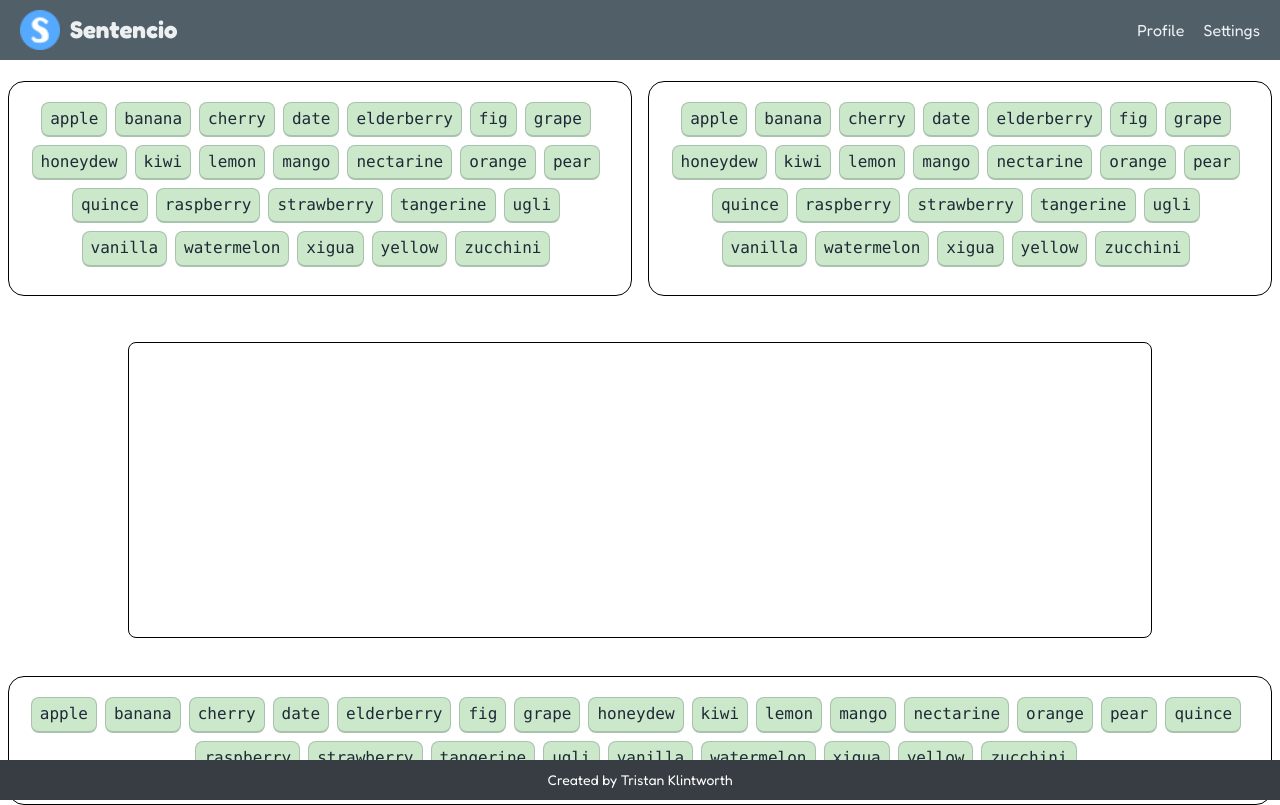
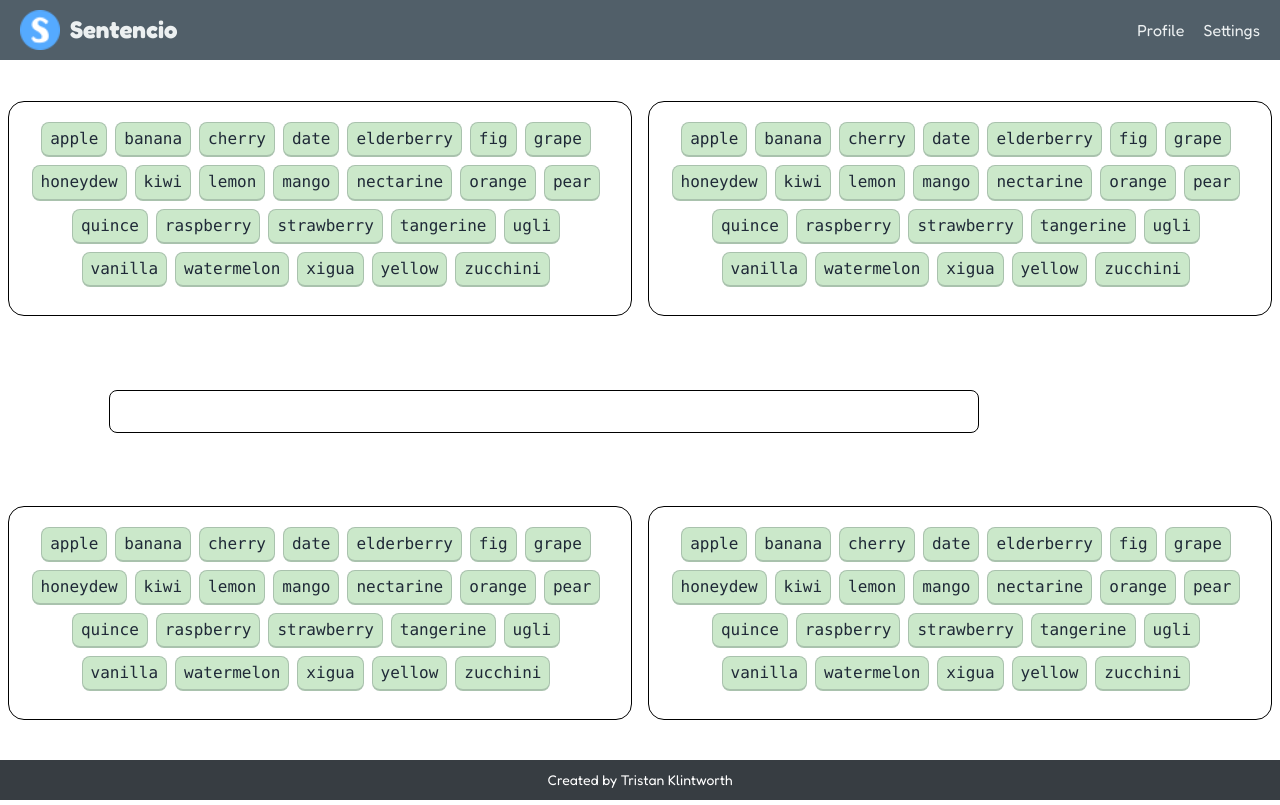
Before and after one commit to TKlintworth/sentenced, a SvelteKit app in the folder frontend/: page /play in a window 1280 px wide. Built offline with nearby package versions, Linux system fonts and the light colour scheme.

Commit message:
play page layout

```diff
--- a/frontend/src/routes/play/+page.svelte
+++ b/frontend/src/routes/play/+page.svelte
@@ -1,25 +1,59 @@
 <script>
     import WordContainer from '../../components/WordContainer.svelte';
+    import RoundCounter from '../../components/RoundCounter.svelte';
+    import RoundTimer from '../../components/RoundTimer.svelte';
 
     import { draggable } from "$lib/dnd";
 
 </script>
-
 <div class="playScreenContainer">
+    <!-- <div class="flex justify-between items-center w-full">
+        <div class="basis-1/2 flex justify-center">
+            <RoundCounter></RoundCounter>
+        </div>
+        <div class="basis-1/2 flex justify-end pr-4">
+            <RoundTimer></RoundTimer>
+        </div>
+    </div> -->
     <div class="topWordContainers">
         <WordContainer type="words"></WordContainer>
         <WordContainer type="words"></WordContainer>
     </div>
-    <WordContainer type="sentence"></WordContainer>
-    <WordContainer type="words"></WordContainer>
+    <div class="sentenceContainer">
+        <WordContainer type="sentence"></WordContainer>
+    </div>
+    <div class="bottomWordContainers">
+        <WordContainer type="words"></WordContainer>
+        <WordContainer type="words"></WordContainer>
+    </div>
 </div>
 
 
 <style>
+    .playScreenContainer {
+        display: flex;
+        flex-direction: column;
+        justify-content: space-evenly;
+    }
+
+    .sentenceContainer {
+        width: 85vw;
+    }
+
     .topWordContainers {
         display: flex;
-        margin-top: 1%;
+        width: 100vw;
+        align-items: stretch;
     }
 
+    .bottomWordContainers {
+        display: flex;
+        margin-bottom: 3%;
+        width: 100vw;
+        align-items: stretch;
+    }
 
+    :global(.topWordContainers) > * {
+        width: 50vw;
+    }
 </style>
```
